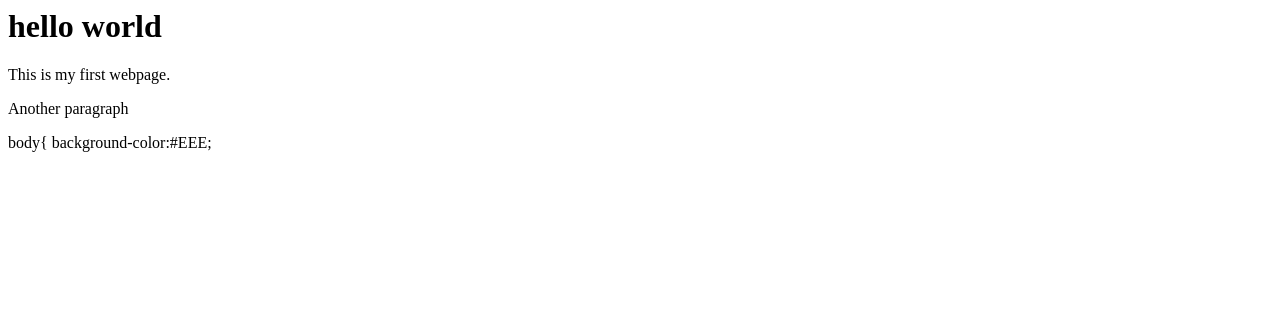
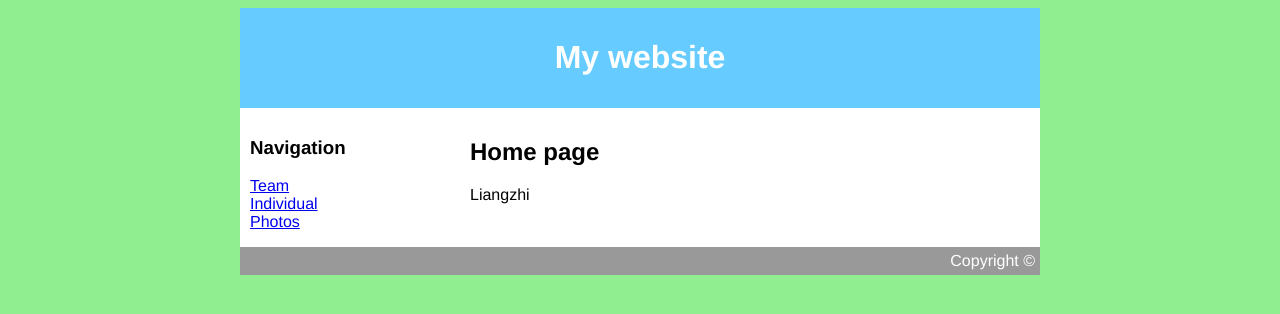
Before and after one commit to liang-zhi/EATRY, a plain HTML site: page webpage.html in a window 1280 px wide. Drawn offline with Linux system fonts and the light colour scheme.

Commit message:
change to my blog

```diff
--- a/webpage.html
+++ b/webpage.html
@@ -1,13 +1,34 @@
 <html>
       <head>
-             <title>hello world</title>
-      </head>
+           <title>My website</title>
+         <link rel="stylesheet" type="text/css" href="style.css" />
+       </head>
+       <body>
+            <div id="container">
+                 <div id="header">
+                    <h1>My website</h1>
+                  </div>
+                  <div id="content">
+                       <div id="nav">
+                          <h3>Navigation</h3>
+                          <ul>
+                           <li><a href="reference.html">Team</a>
+                           <li><a href="webpage.html">Individual</a>
+                           <li><a href="ejnxdejd.text">Photos</a>
+                       </div>
+                       <div id="main">
+                         <ul>
+                         <h2>Home page</h2>
+                         <p>Liangzhi</p>
+                       </div>
+                   </div>
+                   <div id="footer">
+                     Copyright &copy;
+                   </div>
+                </div>
+              </div>
+        </body>
 
-      <body>
-             <h1>hello world</h1>
-             <p>This is my first webpage.</p
-             <p>Another paragraph</p
-      </body>
-body{
-     background-color:#EEE;
+
+
 </html>
```
